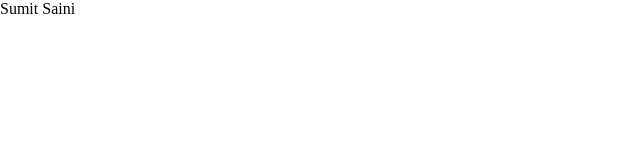
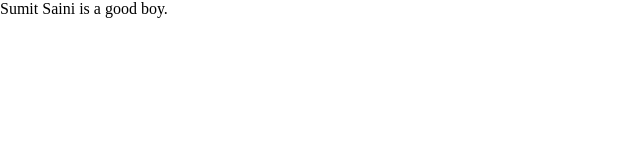
Before and after one commit to Sumit-Saini730/Demo-Repo, a plain HTML site: page index.html in a window 1280 px wide. Shown: the whole page, without its empty margins (0-640 px from the left). Drawn offline with Linux system fonts and the light colour scheme.

Commit message:
New Lines Added

```diff
--- a/index.html
+++ b/index.html
@@ -7,6 +7,6 @@
     <link rel="stylesheet" href="style.css">
 </head>
 <body>
-    Sumit Saini
+    Sumit Saini is a good boy.
 </body>
 </html>
```
